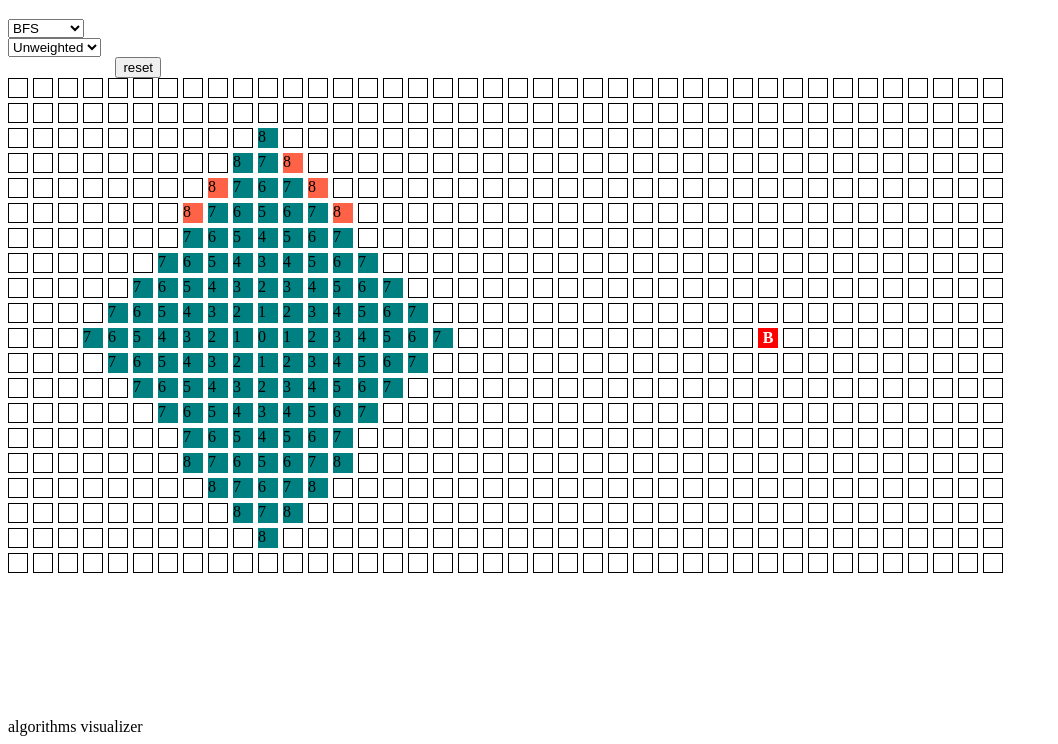
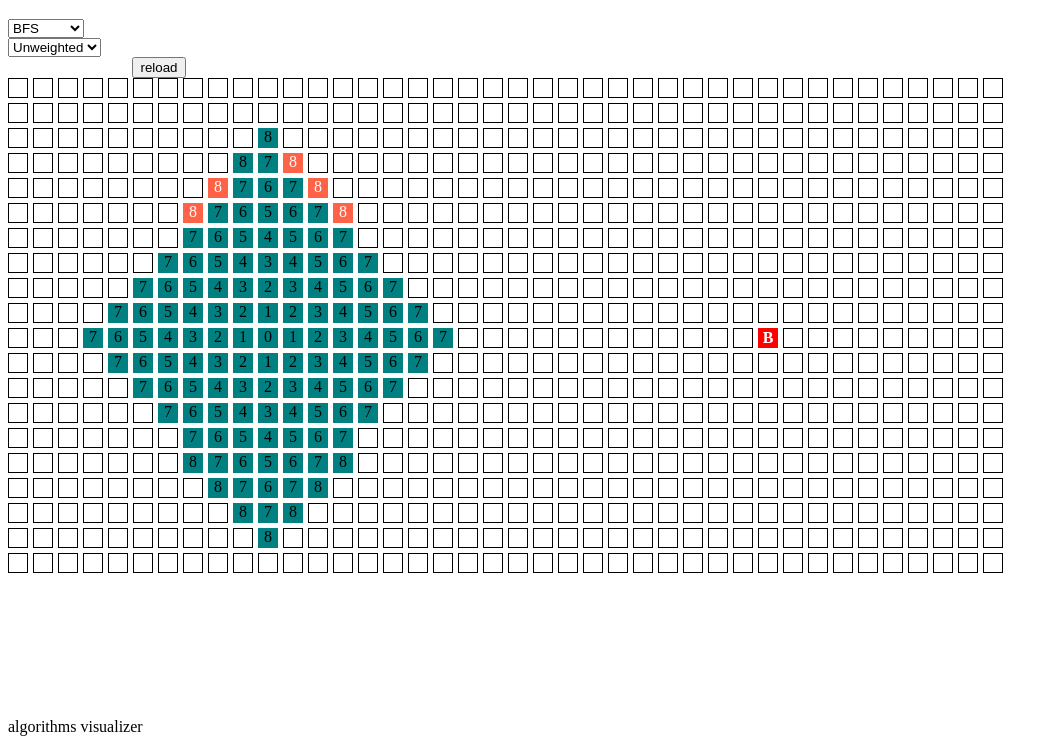
Before and after one commit to OpenGenus/visual, a plain HTML site: page index.html in a window 1280 px wide. Both pictures are taken after a click on the button "start". Shown: the part 61-805 px from the top of the page, without its empty margins (0-1058 px from the left). Drawn offline with Linux system fonts and the light colour scheme.

Commit message:
minor styling and markup

```diff
--- a/Styles/index.css
+++ b/Styles/index.css
@@ -35,13 +35,21 @@
 	display: flex;
 	justify-content: center;
 	align-items: center;
-	border: none;
+	/* border: none; */
 }
 
 /* path styling */
 .pathColor {
-	background-color: teal;
+	background: teal;
+	color: black;
+	text-align: center;
+	display: flex;
+	justify-content: center;
 }
 .chosenPath {
-	background-color: tomato;
+	background: tomato;
+	color: white;
+	text-align: center;
+	display: flex;
+	justify-content: center;
 }
--- a/index.html
+++ b/index.html
@@ -12,22 +12,20 @@
 			<h1>Algorithms visualizer</h1>
 			<div class="algorithms">
 				<select name="" class="algo">
-					<label for="">Algorithms</label>
 					<option value="bfs">BFS</option>
 					<option value="dijkstras">Dijkstra's</option>
 				</select>
 			</div>
 			<div class="weights">
 				<select name="" class="weight">
-					<label for="">Edges</label>
 					<option value="Unweighted">Unweighted</option>
 					<option value="Weighted">Weighted</option>
 				</select>
 			</div>
 			<div class="controlBtns">
 				<button class="start">start</button>
-				<button class="refresh">refresh</button>
-				<button class="reset">reset</button>
+				<button class="refresh">clear path</button>
+				<button class="reset">reload</button>
 			</div>
 		</header>
 		<main><div id="gridContainer"></div></main>
```
